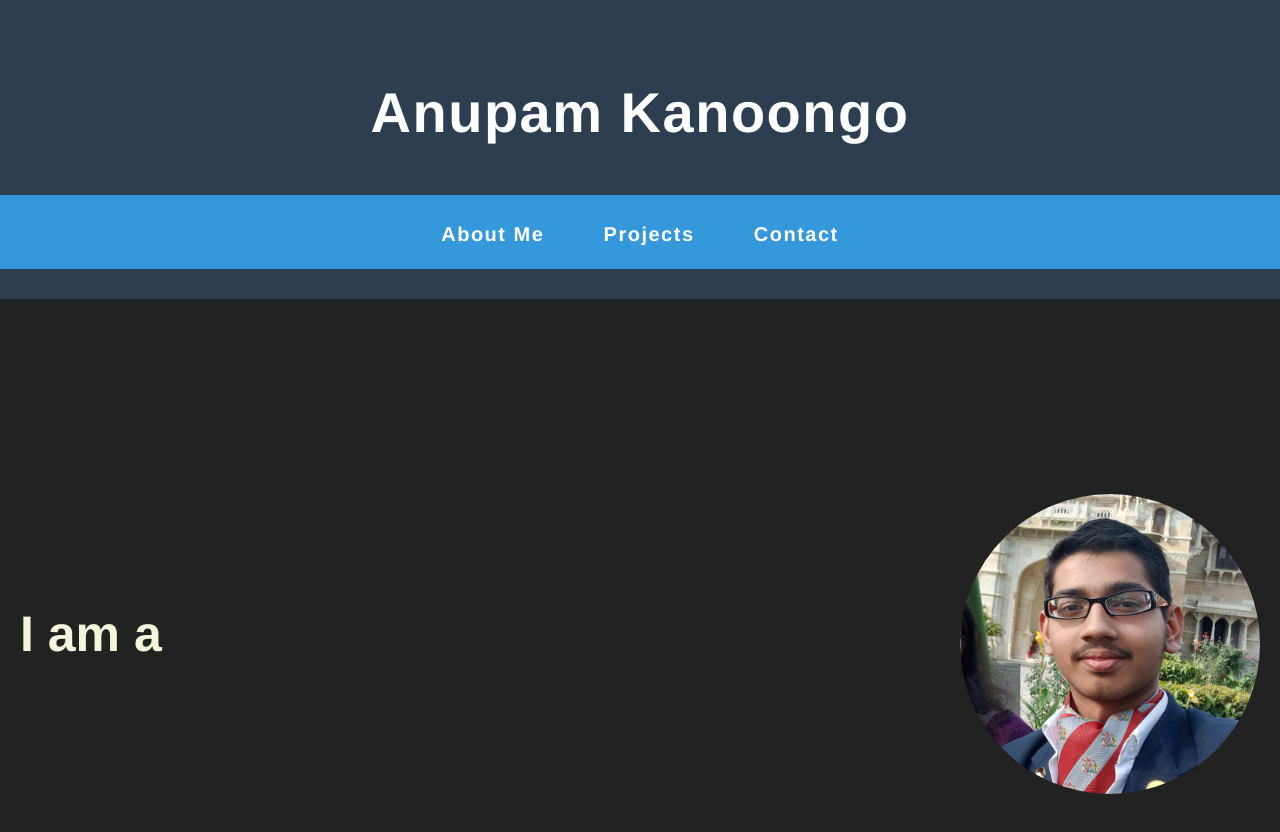
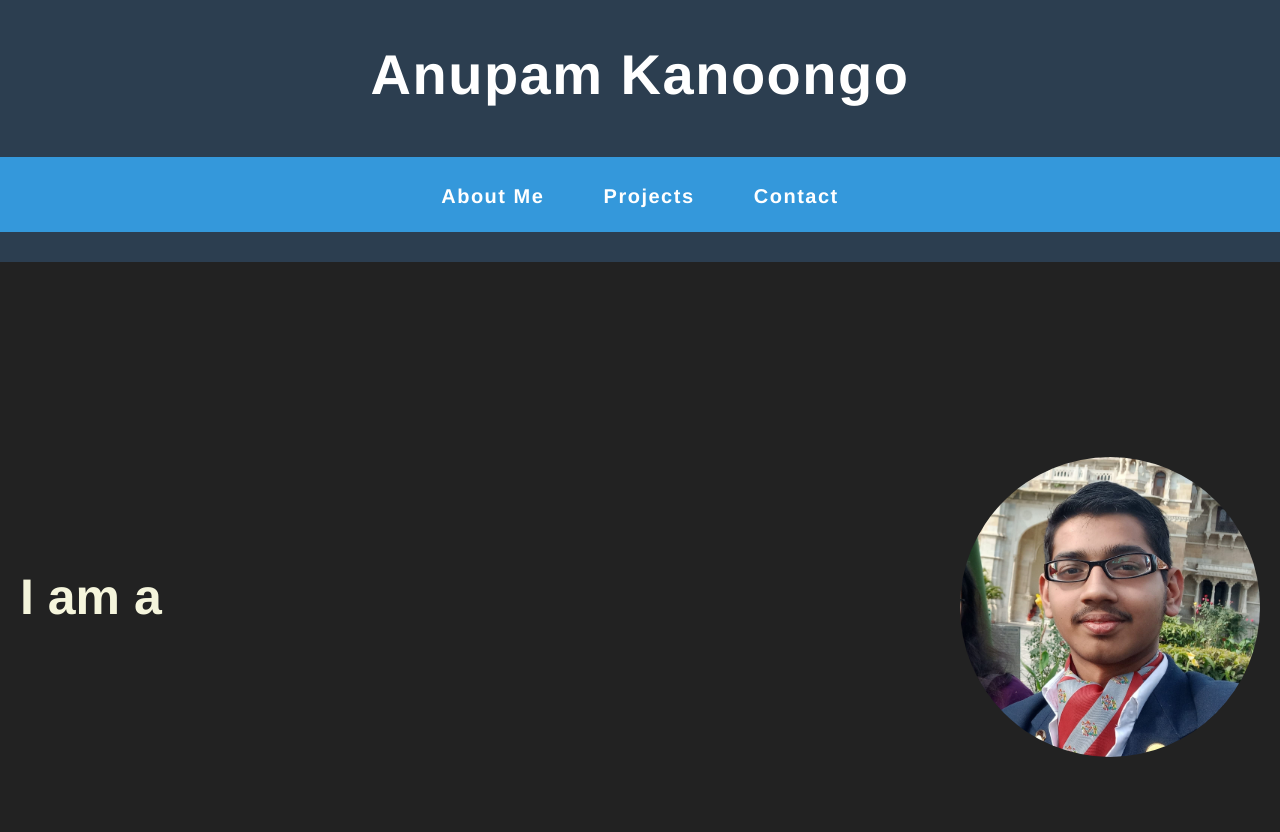
Before and after one commit to Anupam1707/anupam1707.github.io, a plain HTML site: page index.html in a window 1280 px wide. Drawn offline with Linux system fonts and the light colour scheme.

Commit message:
Update styles.css

```diff
--- a/css/styles.css
+++ b/css/styles.css
@@ -16,6 +16,11 @@ header {
     font-size: 28px; /* Increased font size */
     font-weight: bold;
     letter-spacing: 1.5px;
+}
+
+header h1 {
+    margin-top: 0;
+    padding-top: 0;
 }
 
 nav ul {
```
